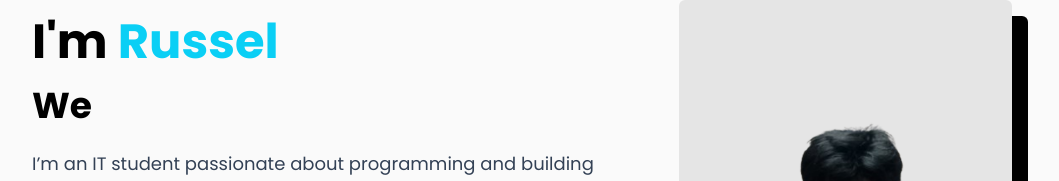
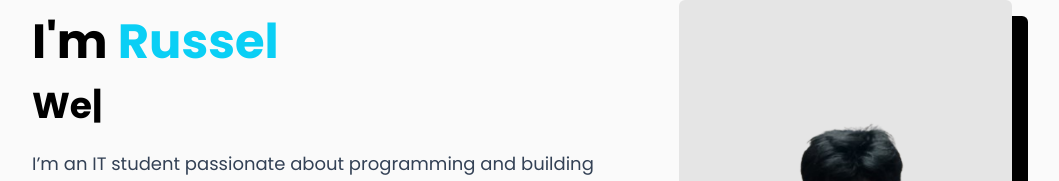
Before and after one commit to RusselxD/Portfolio-Website, a React (Vite) app: page / in a window 1280 px wide. Shown: the part 228-409 px from the top of the page, without its empty margins (96-1155 px from the left). Built offline with nearby package versions, Linux system fonts and the light colour scheme.

Commit message:
added cursor effect

```diff
--- a/src/sections/Profile/components/IntroSection/AnimatedText.jsx
+++ b/src/sections/Profile/components/IntroSection/AnimatedText.jsx
@@ -1,8 +1,8 @@
 import React, { useState, useEffect } from "react";
 
+import "./style.css";
+
 const descriptions = ["Programmer", "Web Developer"];
-
-const test = "Programmer";
 
 function delay() {
     return new Promise((resolve) => setTimeout(resolve, 500));
@@ -44,7 +44,15 @@ const AnimatedText = () => {
 
     return (
         <h1 className="lg:leading-10 font-bold text-2xl sm:text-3xl lg:text-[2rem] xl:text-4xl mb-4 sm:mb-5 md:mb-6 lg:mb-4">
-            {text}&nbsp;
+            {text}
+            <span
+                className={` ${
+                    index > descriptions[outerIndex].length ? "cursor" : ""
+                }`}
+            >
+                |
+            </span>
+            &nbsp;
         </h1>
     );
 };
--- a/src/sections/Profile/components/IntroSection/style.css
+++ b/src/sections/Profile/components/IntroSection/style.css
@@ -10,15 +10,16 @@
     transition: transform 0.03s ease-in-out;
 }
 
-/* .description{
-    width: 0;
-    overflow: hidden;
-    white-space: nowrap;
-    border-right: 3px solid black;
-    animation: typing 2s steps(26) infinite alternate-reverse;
+.cursor {
+    animation: blink 0.4s step-end infinite;
 }
 
-@keyframes typing {
-    from { width: 0 }
-    to { width: 80% }
-} */
+@keyframes blink {
+    0%,
+    100% {
+        opacity: 1;
+    }
+    50% {
+        opacity: 0;
+    }
+}
```
